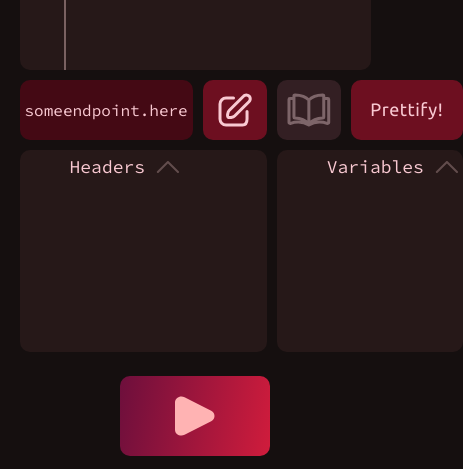
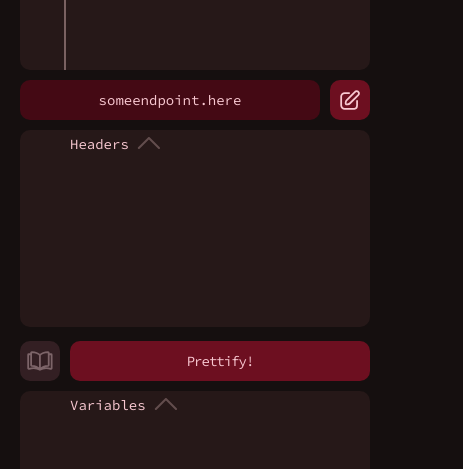
Before and after one commit to shchegolenkov/graphiql-app, a React (Vite) app: page /main in a window 390 px wide. Shown: the part 150-619 px from the top of the page, 463 px wide, since content can reach past the window. Built offline with nearby package versions, Linux system fonts and the light colour scheme.

Commit message:
feat: finish responsive

```diff
--- a/src/pages/Main/Main.module.scss
+++ b/src/pages/Main/Main.module.scss
@@ -105,10 +105,10 @@ textarea {
 }
 
 .headersWrapper {
+  width: 60%;
 }
 
 .variabledWrapper {
-  width: 40%;
 }
 
 .fold {
@@ -220,7 +220,9 @@ textarea {
 
   button.prettify {
     width: 100%;
-    font-size: 18px;
+    font-family: 'Source Code Pro', monospace;
+    font-size: 20px;
+    letter-spacing: -1px;
   }
 }
 
@@ -266,7 +268,7 @@ textarea {
 @media (max-width: 1200px) {
   .editorWrapper {
     flex-direction: column;
-    width: 60dvw;
+    width: 70dvw;
     height: auto;
 
     .editor {
@@ -327,6 +329,115 @@ textarea {
 
 @media (max-width: 600px) {
   .editorWrapper {
-    width: 90dvw;
+    width: 100%;
   }
 }
+
+@media (max-width: 550px) {
+  .utilitiesWrapper {
+    display: flex;
+    width: 100%;
+    gap: 10px;
+
+    textarea {
+      width: 100%;
+      height: 20dvh;
+      border-radius: 0 0 10px 10px;
+      transition: $transition;
+    }
+
+    .endpointWrapper > button,
+    .otherUtilsWrapper > button {
+      height: 40px;
+      min-width: 40px;
+      width: 40px;
+
+      img {
+        width: 30px;
+        height: 20px;
+      }
+    }
+  }
+
+  .endpointWrapper {
+    .endpoint {
+      height: 40px;
+    }
+  }
+
+  .otherUtilsWrapper {
+    button.prettify {
+      width: 100%;
+      font-size: 16px;
+    }
+  }
+
+  .run {
+    width: 120px;
+    height: 70px;
+  }
+
+  .fold {
+    font-size: 14px;
+  }
+}
+
+@media (max-width: 470px) {
+  .editorWrapper {
+    width: 100%;
+  }
+
+  .utilitiesWrapper {
+    display: flex;
+    flex-direction: column;
+    width: 100%;
+    gap: 0px;
+
+    textarea {
+      width: 100%;
+      height: 20dvh;
+      border-radius: 0 0 10px 10px;
+      transition: $transition;
+    }
+
+    .headersWrapper,
+    .variablesWrapper {
+      width: 100%;
+    }
+
+    .endpointWrapper > button,
+    .otherUtilsWrapper > button {
+      height: 40px;
+      min-width: 40px;
+      width: 40px;
+
+      img {
+        width: 30px;
+        height: 20px;
+      }
+    }
+  }
+
+  .endpointWrapper {
+    .endpoint {
+      height: 40px;
+      font-size: 14px;
+    }
+  }
+
+  .otherUtilsWrapper {
+    button.prettify {
+      width: 100%;
+      font-size: 14px;
+    }
+  }
+
+  .run {
+    width: 120px;
+    height: 70px;
+  }
+
+  .fold {
+    font-size: 14px;
+  }
+}
```
